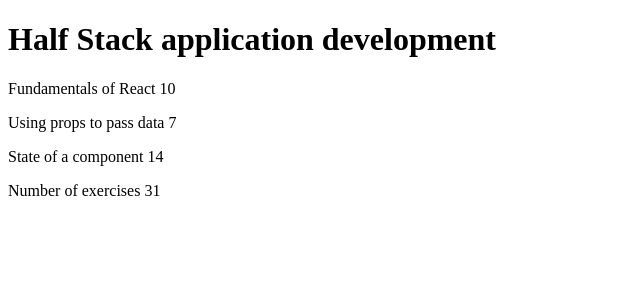
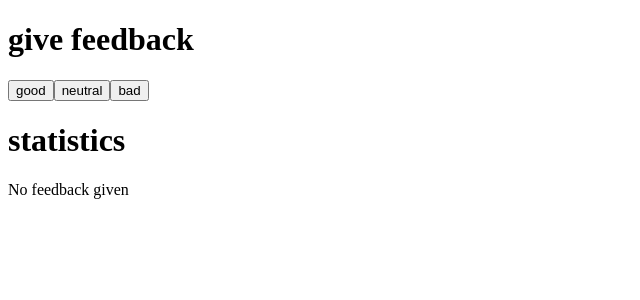
Before and after one commit to ikerguerra/full-stack-open, a React (Vite) app: page / in a window 1280 px wide. Shown: the top 300 px of the page, without its empty margins (0-640 px from the left). Built offline with nearby package versions, Linux system fonts and the light colour scheme.

Commit message:
Parte 1 - Un estado mas complejo - Ejercicios 1.6-1.11

```diff
--- a/src/App.jsx
+++ b/src/App.jsx
@@ -1,63 +1,95 @@
-// Nota: en este punto puedes asumir que siempre hay tres elementos, por lo que no es necesario pasar por los arrays usando bucles.
+import { useState } from "react"
 
-const Header = (props) => {
+const Button = (props) => {
   return (
-    <h1>{props.course}</h1>
+    <button onClick={props.onClick}>{props.text}</button>
   )
 }
 
-const Part = (props) => {
-
+const Statistics = (props) => {
   return (
-    <p>
-      {props.part} {props.exercise}
-    </p>
+    <StatisticsLine text={props.text} value={props.value} />
   )
 }
 
-const Content = (props) => {
-
+const StatisticsLine = (props) => {
   return (
-    <>
-      <Part part={props.parts[0].name} exercise={props.parts[0].exercises} />
-      <Part part={props.parts[1].name} exercise={props.parts[1].exercises} />
-      <Part part={props.parts[2].name} exercise={props.parts[2].exercises} />
-    </>
-  )
-}
-
-const Total = (props) => {
-  return (
-    <p>Number of exercises {props.parts[0].exercises + props.parts[1].exercises + props.parts[2].exercises}</p>
+    <tr>
+      <td>{props.text}</td>
+      <td>{props.value}</td>
+    </tr>
   )
 }
 
 const App = () => {
-  const course = {
-    name: 'Half Stack application development',
-    parts: [
-      {
-        name: 'Fundamentals of React',
-        exercises: 10
-      },
-      {
-        name: 'Using props to pass data',
-        exercises: 7
-      },
-      {
-        name: 'State of a component',
-        exercises: 14
-      }
-    ]
+  const [good, setGood] = useState(0)
+  const [neutral, setNeutral] = useState(0)
+  const [bad, setBad] = useState(0)
+  const [all, setAll] = useState(0)
+  const [average, setAverage] = useState(0)
+  const [positive, setPositive] = useState(0)
+
+  const handleClickGood = () => {
+    const updatedGood = good + 1
+    const updatedAll = all + 1
+
+    setGood(updatedGood)
+    setAll(updatedAll)
+    setAverage((updatedGood - bad) / updatedAll)
+    setPositive((updatedGood * 100) / updatedAll)
   }
 
-  return (
-    <div>
-      <Header course={course.name} />
-      <Content parts={course.parts} />
-      <Total parts={course.parts} />
-    </div>
-  )
+  const handleClickNeutral = () => {
+    const updatedAll = all + 1
+
+    setNeutral(neutral + 1)
+    setAll(updatedAll)
+    setAverage((good - bad) / updatedAll)
+    setPositive((good * 100) / updatedAll)
+  }
+
+  const handleClickBad = () => {
+    const updatedBad = bad + 1
+    const updatedAll = all + 1
+
+    setBad(updatedBad)
+    setAll(updatedAll)
+    setAverage((good - updatedBad) / updatedAll)
+    setPositive((good * 100) / updatedAll)
+  }
+
+  if (all > 0) {
+    return (
+      <div>
+        <h1>give feedback</h1>
+        <Button onClick={handleClickGood} text="good" />
+        <Button onClick={handleClickNeutral} text="neutral" />
+        <Button onClick={handleClickBad} text="bad" />
+        <h1>statistics</h1>
+        <table>
+          <tbody>
+            <Statistics text='good' value={good} />
+            <Statistics text='neutral' value={neutral} />
+            <Statistics text='bad' value={bad} />
+            <Statistics text='all' value={good + neutral + bad} />
+            <Statistics text='average' value={average.toFixed(1)} />
+            <Statistics text='positive' value={positive.toFixed(1) + '%'} />
+          </tbody>
+        </table>
+      </div>
+    )
+  } else {
+    return (
+      <div>
+        <h1>give feedback</h1>
+        <Button onClick={handleClickGood} text="good" />
+        <Button onClick={handleClickNeutral} text="neutral" />
+        <Button onClick={handleClickBad} text="bad" />
+        <h1>statistics</h1>
+        <p>No feedback given</p>
+      </div>
+    )
+  }
 }
 
 export default App
--- a/src/main.jsx
+++ b/src/main.jsx
@@ -1,3 +1,4 @@
+import React from 'react'
 import ReactDOM from 'react-dom/client'
 import App from './App.jsx'
 
```
